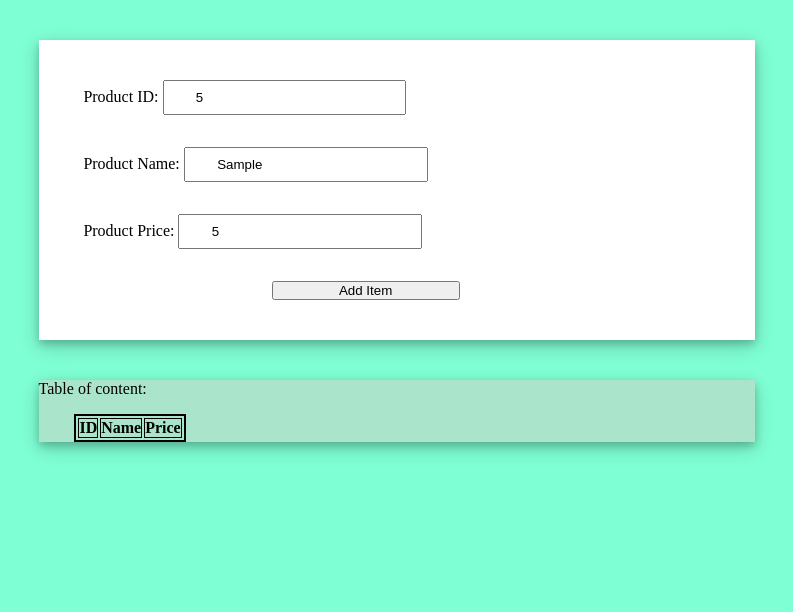
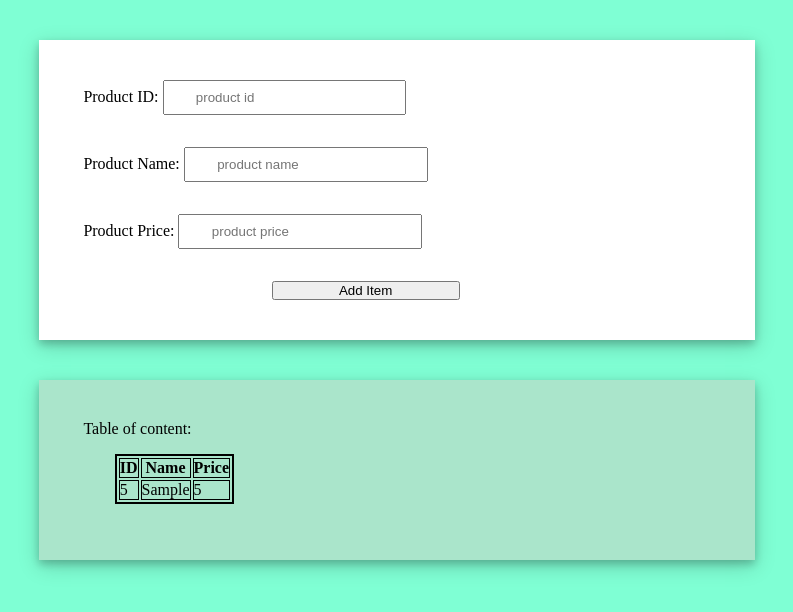
Before and after one commit to NAYANCSE27/ADU-table, a plain HTML site: page index.html in a window 1280 px wide. Both pictures are taken after typing "5", "Sample", "5" into the empty fields and a click on the button "Add Item". Shown: the whole page, without its empty margins (243-1036 px from the left). Drawn offline with Linux system fonts and the light colour scheme.

Commit message:
added javascript minimum functionality

```diff
--- a/css/style.css
+++ b/css/style.css
@@ -30,7 +30,8 @@ body{
 }
 
 #output__table{
-    margin: 1vh 10%;
+    margin: 5vh 10%;
+    padding: 5vh 5%;
     background-color: rgba(241, 187, 187, 0.377);
     box-shadow: 0 4px 8px 0 rgba(0, 0, 0, 0.2), 0 6px 20px 0 rgba(0, 0, 0, 0.19);
 }
--- a/index.html
+++ b/index.html
@@ -12,22 +12,23 @@
     <div id="user__input">
         <div>
             <label for="">Product ID: </label>
-            <input type="number" placeholder="product id">
+            <input id="user__product__id" type="number" placeholder="product id">
         </div>
         <div>
             <label for="">Product Name: </label>
-            <input type="text" placeholder="product name">
+            <input id="user__product__name" type="text" placeholder="product name">
         </div>
         <div>
             <label for="">Product Price: </label>
-            <input type="number" placeholder="product price">
+            <input id="user__product__price" type="number" placeholder="product price">
         </div>
-        <button id="user__item">Add Item</button>
+        <button id="user__item" onclick="addUserItem()">Add Item</button>
     </div>
+
 
     <div id="output__table">
         <caption class="table__caption">Table of content:</caption>
-        <table>
+        <table id="product__table">
             <tr>
                 <th>ID</th>
                 <th>Name</th>
--- a/js/script.js
+++ b/js/script.js
@@ -0,0 +1,31 @@
+const products = [];
+
+function makeEmpty(){
+    document.getElementById("user__product__id").value="";
+    document.getElementById("user__product__name").value="";
+    document.getElementById("user__product__price").value="";
+}
+
+function addUserItem(){
+    const product__id = document.getElementById("user__product__id").value;
+    const product__name = document.getElementById("user__product__name").value;
+    const product__price = document.getElementById("user__product__price").value;
+
+    makeEmpty();
+
+
+    products.push({product__id, product__name, product__price});
+
+
+    const row = document.createElement("tr");
+    const single__item1 = document.createElement("td");
+    const single__item2 = document.createElement("td");
+    const single__item3 = document.createElement("td");
+    single__item1.innerText = product__id;
+    single__item2.innerText = product__name;
+    single__item3.innerText = product__price;
+
+    row.append(single__item1,single__item2,single__item3);
+    const table = document.getElementById("product__table");
+    table.append(row);
+}
```
